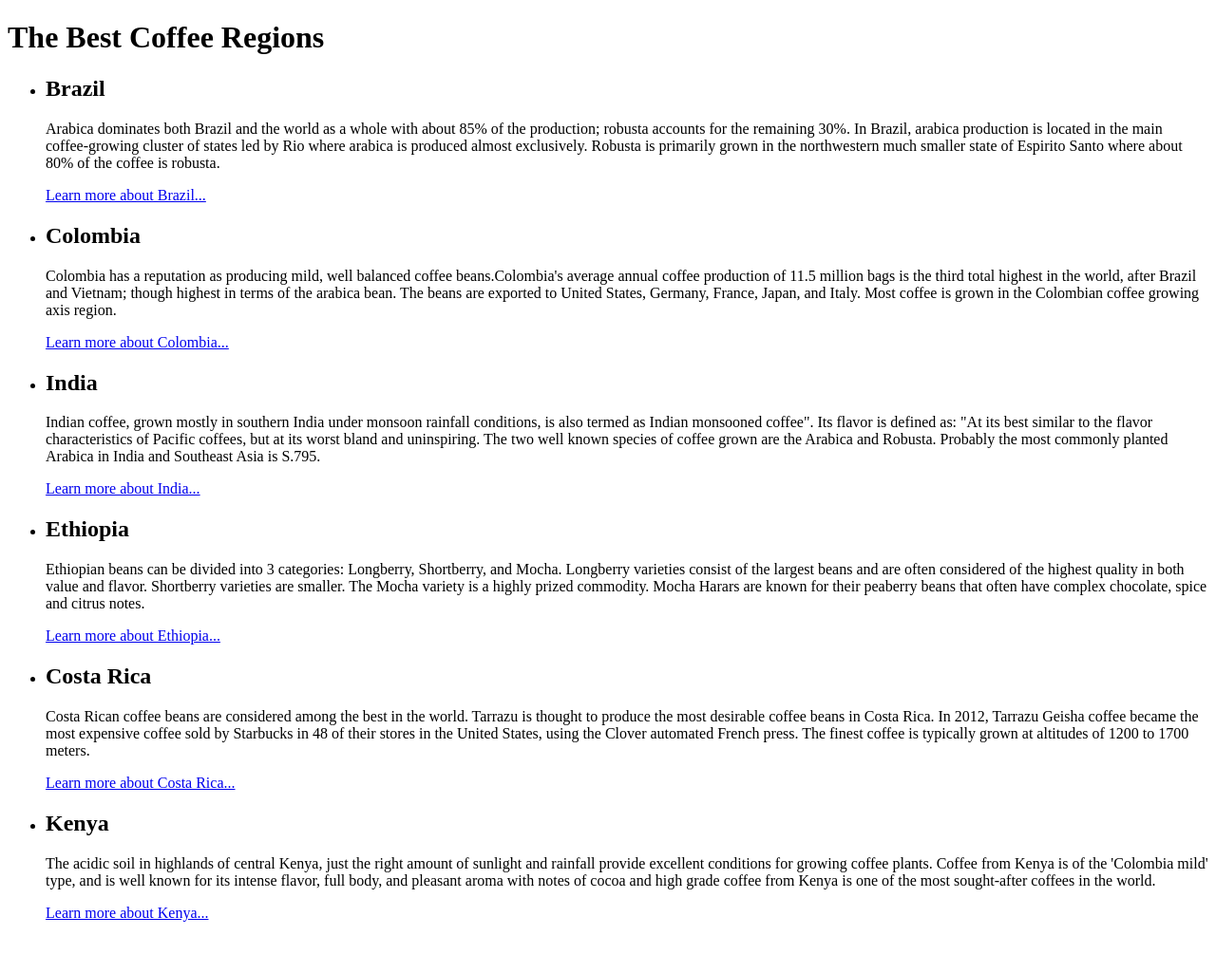
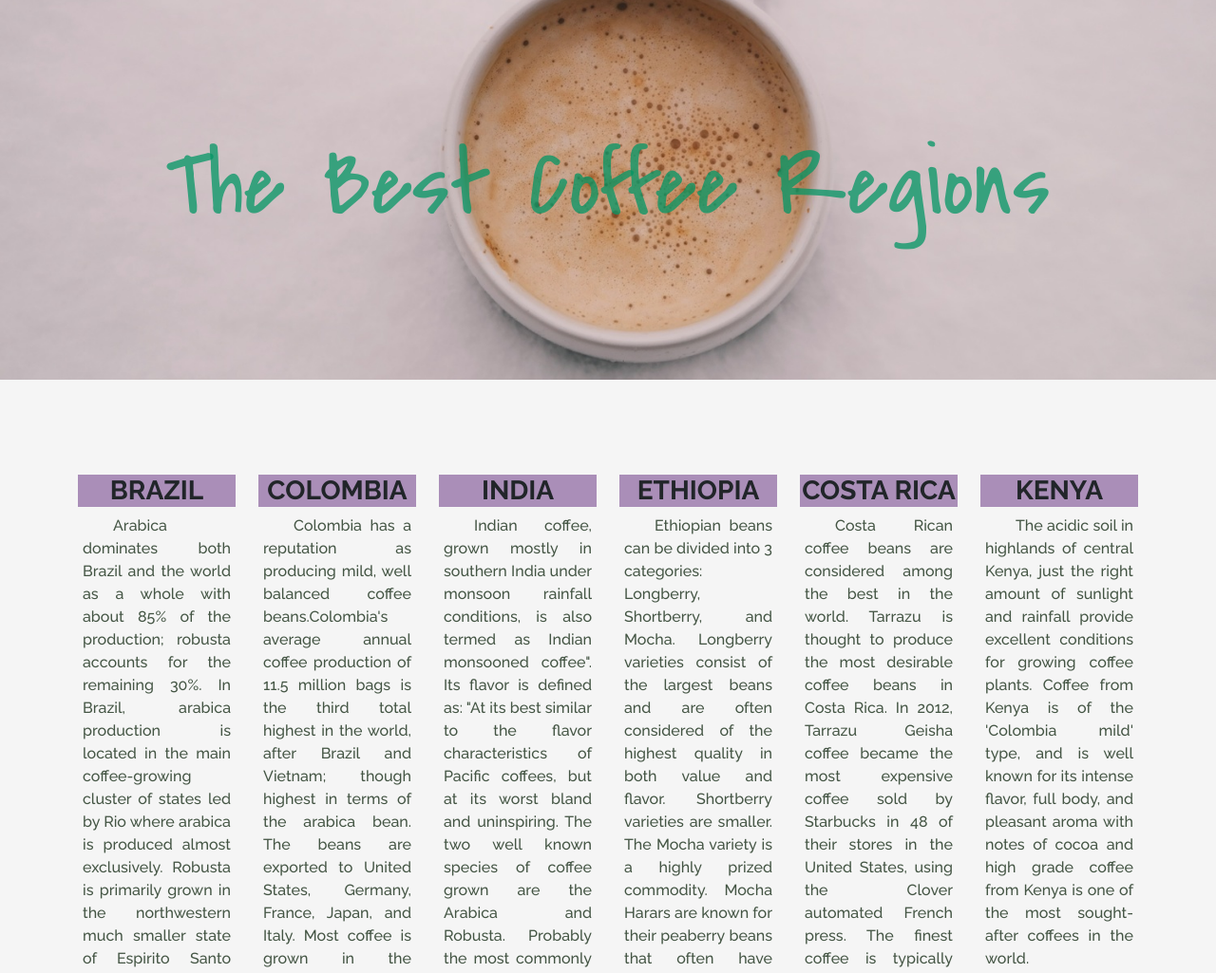
Before and after one commit to oleksandryarymokha/coffee, a plain HTML site: page index.html in a window 1280 px wide. Shown: the top 1025 px of the page at 95% size. Before the commit the page ends 987 px from the top, so only its background shows below. Drawn offline with nearby package versions, Linux system fonts and the light colour scheme.

Commit message:
connect and use bootstrap library

```diff
--- a/CSS/style.css
+++ b/CSS/style.css
@@ -1,9 +1,77 @@
 @import url('https://fonts.googleapis.com/css2?family=Covered+By+Your+Grace&family=Raleway:ital,wght@0,100..900;1,100..900&display=swap');
 
-* {
-    margin: 0;
+:root {
+    --color-header: rgba(3, 150, 100, 0.75);
+    --color-link: #214e34;
+    --color-text: #445544;
+    --bg-titles-h2: #aa8eb8;
+    --bg-color: whitesmoke;
+    --border-color: #e4bb97;
 }
 
 body {
-    margin: 0;
+    font-family: "Raleway", sans-serif;
+    font-weight: 500;
+    background-color: var(--bg-color);
 }
+
+.header {
+    height: 400px;
+    background-image: url("../images/coffee-bgnd.jpg");
+    background-position: center;
+    background-repeat: no-repeat;
+    background-size: cover;
+    /*border-top: 1px solid transparent;*/
+    /*padding-top: 1px;*/
+    /*padding-top: 133px;*/
+    /*box-sizing: border-box;*/
+}
+
+h1 {
+    font-size: 100px;
+    font-family: "Covered By Your Grace", cursive;
+    color: var(--color-header);
+    /*padding-top: calc(50% - 350px);*/
+}
+
+.main > ul {
+    list-style: none;
+    padding: 0;
+}
+
+.main li {
+    margin: 100px 0;
+    border-bottom: 1px solid var(--border-color);
+    padding-bottom: 60px;
+}
+
+.main li > h2 {
+    font-size: 28px;
+    font-weight: 700;
+    background-color: var(--bg-titles-h2);
+    text-align: center;
+    text-transform: uppercase;
+}
+
+.main li > p {
+    color: var(--color-text);
+    font-weight: 500;
+    padding: 0 5px;
+    text-align: justify;
+    text-indent: 32px;
+    line-height: 1.5;
+}
+
+.main li > a {
+    text-decoration: none;
+    color: var(--color-link);
+    font-weight: 600;
+    text-transform: uppercase;
+    letter-spacing: 2px;
+}
+
+@media (max-width: 576px) {
+    h1 {
+        font-size: 85px;
+    }
+}
--- a/index.html
+++ b/index.html
@@ -2,41 +2,44 @@
 <html lang="en">
 <head>
     <meta charset="UTF-8">
+    <meta name="viewport" content="width=device-width, initial-scale=1">
     <title>Coffee</title>
     <link rel="shortcut icon" href="images/favicon.png" type="image/png">
+    <link href="https://cdn.jsdelivr.net/npm/bootstrap@5.3.8/dist/css/bootstrap.min.css" rel="stylesheet">
+    <link rel="stylesheet" href="CSS/style.css">
 </head>
 <body>
-<div class="header">
-    <h1>The Best Coffee Regions</h1>
+<div class="header flex align-content-center">
+    <h1 class="text-center align-content-center ">The Best Coffee Regions</h1>
 </div>
-<div class="main">
-    <ul>
-        <li>
+<div class="main container">
+    <ul class="row list-unstyled">
+        <li class="col-12 col-sm-6 col-md-4 col-xl-2">
             <h2>Brazil</h2>
             <p>Arabica dominates both Brazil and the world as a whole with about 85% of the production; robusta accounts for the remaining 30%. In Brazil, arabica production is located in the main coffee-growing cluster of states led by Rio where arabica is produced almost exclusively. Robusta is primarily grown in the northwestern much smaller state of Espirito Santo where about 80% of the coffee is robusta.</p>
             <a href="https://en.wikipedia.org/wiki/Coffee_production_in_Brazil" target="_blank">Learn more about Brazil...</a>
         </li>
-        <li>
+        <li class="col-12 col-sm-6 col-md-4 col-xl-2">
             <h2>Colombia</h2>
             <p>Colombia has a reputation as producing mild, well balanced coffee beans.Colombia's average annual coffee production of 11.5 million bags is the third total highest in the world, after Brazil and Vietnam; though highest in terms of the arabica bean. The beans are exported to United States, Germany, France, Japan, and Italy. Most coffee is grown in the Colombian coffee growing axis region.</p>
             <a href="https://en.wikipedia.org/wiki/Coffee_production_in_Colombia" target="_blank">Learn more about Colombia...</a>
         </li>
-        <li>
+        <li class="col-12 col-sm-6 col-md-4 col-xl-2">
             <h2>India</h2>
             <p>Indian coffee, grown mostly in southern India under monsoon rainfall conditions, is also termed as Indian monsooned coffee". Its flavor is defined as: "At its best similar to the flavor characteristics of Pacific coffees, but at its worst bland and uninspiring. The two well known species of coffee grown are the Arabica and Robusta. Probably the most commonly planted Arabica in India and Southeast Asia is S.795.</p>
             <a href="https://en.wikipedia.org/wiki/Agriculture_in_India" target="_blank">Learn more about India...</a>
         </li>
-        <li>
+        <li class="col-12 col-sm-6 col-md-4 col-xl-2">
             <h2>Ethiopia</h2>
             <p>Ethiopian beans can be divided into 3 categories: Longberry, Shortberry, and Mocha. Longberry varieties consist of the largest beans and are often considered of the highest quality in both value and flavor. Shortberry varieties are smaller. The Mocha variety is a highly prized commodity. Mocha Harars are known for their peaberry beans that often have complex chocolate, spice and citrus notes.</p>
-            <a href="https://en.wikipedia.org/wiki/Coffee_production_in_Ethiopia target="_blank"">Learn more about Ethiopia...</a>
+            <a href="https://en.wikipedia.org/wiki/Coffee_production_in_Ethiopia" target="_blank">Learn more about Ethiopia...</a>
         </li>
-        <li>
+        <li class="col-12 col-sm-6 col-md-4 col-xl-2">
             <h2>Costa Rica</h2>
             <p>Costa Rican coffee beans are considered among the best in the world. Tarrazu is thought to produce the most desirable coffee beans in Costa Rica. In 2012, Tarrazu Geisha coffee became the most expensive coffee sold by Starbucks in 48 of their stores in the United States, using the Clover automated French press. The finest coffee is typically grown at altitudes of 1200 to 1700 meters.</p>
             <a href="https://en.wikipedia.org/wiki/Agriculture_in_Costa_Rica" target="_blank">Learn more about Costa Rica...</a>
         </li>
-        <li>
+        <li class="col-12 col-sm-6 col-md-4 col-xl-2">
             <h2>Kenya</h2>
             <p>The acidic soil in highlands of central Kenya, just the right amount of sunlight and rainfall provide excellent conditions for growing coffee plants. Coffee from Kenya is of the 'Colombia mild' type, and is well known for its intense flavor, full body, and pleasant aroma with notes of cocoa and high grade coffee from Kenya is one of the most sought-after coffees in the world.</p>
             <a href="https://en.wikipedia.org/wiki/Coffee_production_in_Kenya" target="_blank">Learn more about Kenya...</a>
```
Also changed, not shown: images/coffee-bgnd.jpg (renamed from images/4c07eed6-56f2-4725-a63d-603d1566bc2e.jpg).
